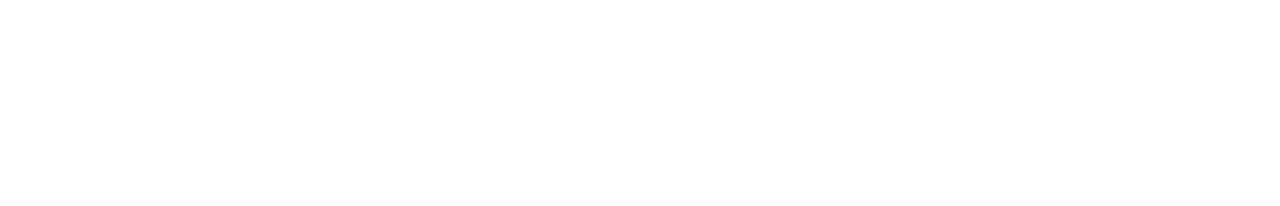
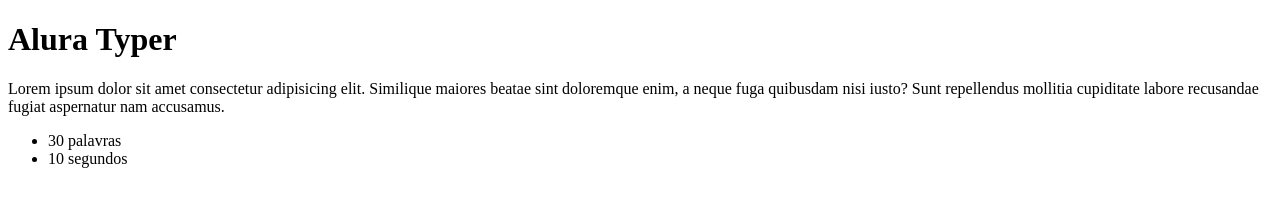
Before and after one commit to erickbmelo/alura-typer, a plain HTML site: page public/principal.html in a window 1280 px wide. Drawn offline with Linux system fonts and the light colour scheme.

Commit message:
Contando palavras de elemento p

```diff
--- /dev/null
+++ b/public/js/main.js
@@ -0,0 +1,5 @@
+var frase = $(".frase").text();
+var numPalavras = frase.split(" ").length;
+var tamanhoFrase = $("#tamanho-frase");
+
+tamanhoFrase.text(numPalavras);
--- a/public/principal.html
+++ b/public/principal.html
@@ -5,6 +5,16 @@
     <title>Alura Typer</title>
 </head>
 <body>
-    <!-- Seja bem vindo ao curso de jQuery :) -->
+    <h1>Alura Typer</h1>
+    <p class="frase">Lorem ipsum dolor sit amet consectetur adipisicing elit. Similique maiores beatae sint doloremque enim, a neque fuga quibusdam nisi iusto? Sunt repellendus mollitia cupiditate labore recusandae fugiat aspernatur nam accusamus.</p>
+
+    <ul class="informacoes">
+        <li><span id="tamanho-frase">5</span> palavras</li>
+        <li>10 segundos</li>
+    </ul>
+
+    <script src="js/jquery.js"></script>
+    <script src="js/main.js"></script>
+
 </body>
 </html>
```
